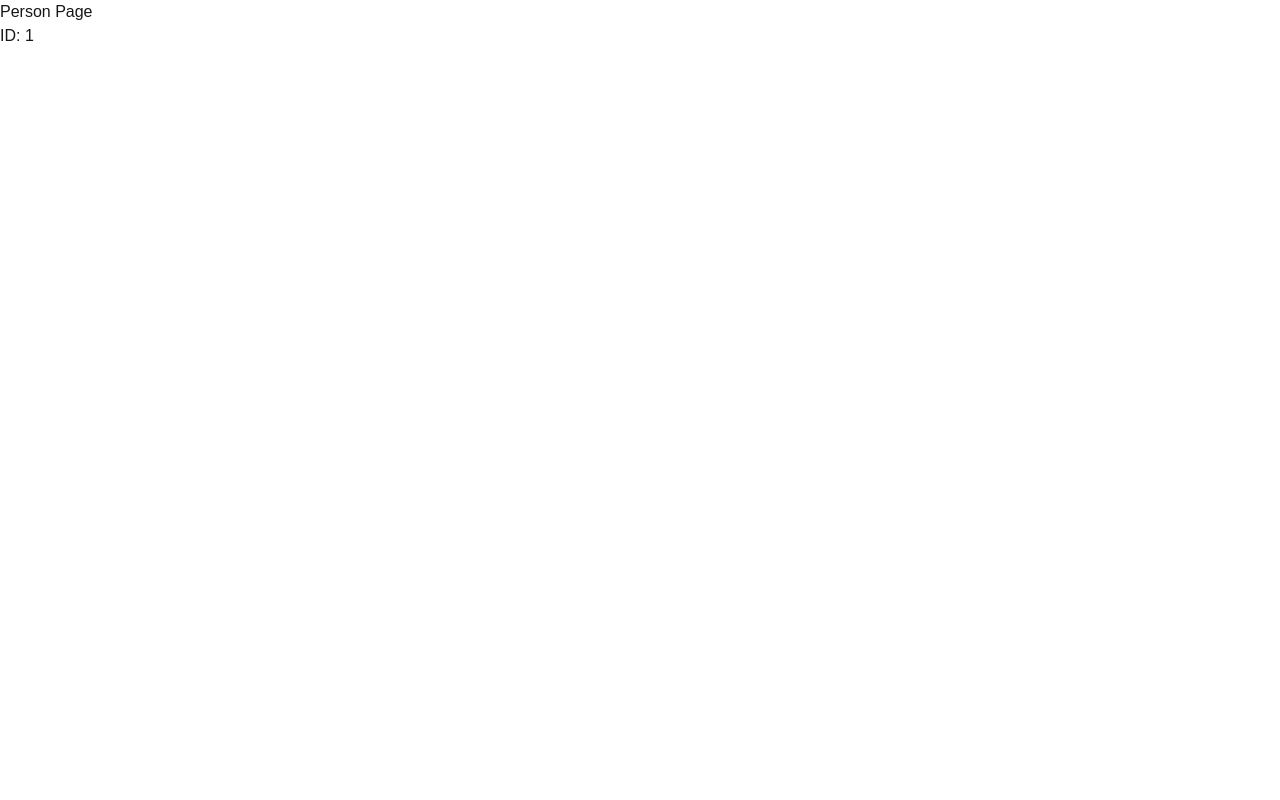
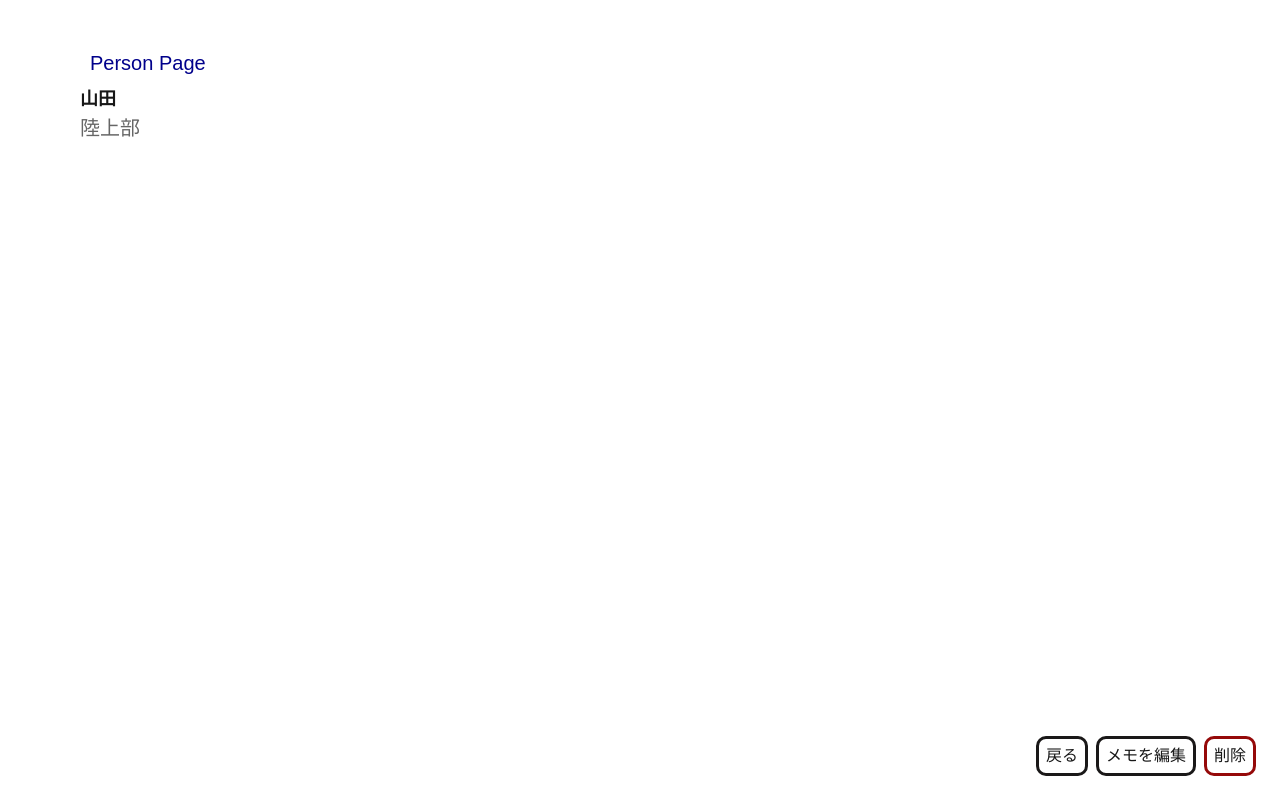
Before and after one commit to kotasimo/human-box, a Next.js app: page /person/1 in a window 1280 px wide. Built offline with nearby package versions, Linux system fonts and the light colour scheme.

Commit message:
second
とりあえずページ変わるんと、編集、保存はできるようになった

```diff
--- a/app/app.css
+++ b/app/app.css
@@ -58,7 +58,7 @@ main {
   display: -webkit-box;
   -webkit-line-clamp: 10;
   -webkit-box-orient: vertical;
-  font-size: 13px;
+  font-size: 20px;
   color: #666;
 
   word-break: break-word;
--- a/app/page.tsx
+++ b/app/page.tsx
@@ -17,6 +17,7 @@ const DEFAULT_PEOPLE: Person[] = [
   { id: "3", name: "鈴木", memo: "研究室" },
 ];
 
+// AIが書いた。理解は後回し。localStorageに不正な値が入ったときの処理らしい
 const isPersonArray = (value: unknown): value is Person[] => {
   return (
     Array.isArray(value) &&
@@ -93,24 +94,12 @@ const Home = () => {
             onClick={() => router.push(`/person/${person.id}`)}
             role="button"
             tabIndex={0}
-            onKeyDown={(e) => {
-              if (e.key === "Enter") router.push(`/person/${person.id}`);
-            }}
           >
             <div className="personName">{person.name}</div>
             <div className="personMemo">
               {person.memo?.trim() ? person.memo : " クリックしてメモを書く "}
             </div>
 
-            {/* <button
-              className="btn danger"
-              onClick={(e) => {
-                e.stopPropagation();
-                removePerson(person.id);
-              }}
-            >
-              削除
-            </button> */}
           </li>
         ))}
       </ul>
--- a/app/person/[id]/page.tsx
+++ b/app/person/[id]/page.tsx
@@ -1,18 +1,192 @@
-"use client"
+"use client";
 
-import { useParams } from "next/navigation"
+import { useEffect, useMemo, useRef, useState } from "react";
+import { useParams, useRouter } from "next/navigation";
+import "../../app.css";
 
+type Person = {
+  id: string;
+  name: string;
+  memo?: string;
+};
+
+const STORAGE_KEY = "humanbox-people-v1";
+
+const DEFAULT_PEOPLE: Person[] = [
+  { id: "1", name: "山田", memo: "陸上部" },
+  { id: "2", name: "佐藤" },
+  { id: "3", name: "鈴木", memo: "研究室" },
+];
+
+const isPersonArray = (value: unknown): value is Person[] => {
+  return (
+    Array.isArray(value) &&
+    value.every((item) => {
+      if (!item || typeof item !== "object") return false;
+      const candidate = item as Record<string, unknown>;
+      const hasValidId = typeof candidate.id === "string";
+      const hasValidName = typeof candidate.name === "string";
+      const hasValidMemo =
+        candidate.memo === undefined || typeof candidate.memo === "string";
+      return hasValidId && hasValidName && hasValidMemo;
+    })
+  );
+};
 
 const PersonPage = () => {
-    const params = useParams();
-    const id = params.id as string;
+  const router = useRouter();
+  const params = useParams();
+  const id = params.id as string;
 
+  const [editingId, setEditingId] = useState<string | null>(null);
+  const [draftName, setDraftName] = useState("");
+  const [draftMemo, setDraftMemo] = useState("");
+  // const [selectedId, setSelectedId] = useState<string | null>(null);
+  const [people, setPeople] = useState<Person[] | null>(null);
+
+  const hasLoadedRef = useRef(false);
+
+  // localStorage から people を読む（Homeと同じ）
+  useEffect(() => {
+    try {
+      const saved = window.localStorage.getItem(STORAGE_KEY);
+      if (!saved) {
+        setPeople(DEFAULT_PEOPLE);
+        return;
+      }
+      const parsed = JSON.parse(saved) as unknown;
+      setPeople(isPersonArray(parsed) ? parsed : DEFAULT_PEOPLE);
+    } catch {
+      setPeople(DEFAULT_PEOPLE);
+    } finally {
+      hasLoadedRef.current = true;
+    }
+  }, []);
+
+  useEffect(() => {
+    if (!hasLoadedRef.current) return;
+    if (people === null) return;
+    window.localStorage.setItem(STORAGE_KEY, JSON.stringify(people));
+  }, [people]);
+
+  // people が読めた後に、対象の person を探す
+  const person = useMemo(() => {
+    if (people === null) return null;
+    return people.find((p) => p.id === id) ?? null;
+  }, [people, id]);
+
+  if (people === null) {
+    return <div>Loading...</div>;
+  }
+
+  if (person === null) {
     return (
-        <main>
-            <h1>Person Page</h1>
-            <p>ID: {id}</p>
-        </main>
+      <main>
+        <h1>Not Found</h1>
+        {/* <p>ID: {id}</p> */}
+        {/* <button onClick={() => router.push("/")} className="return">
+          戻る
+        </button> */}
+      </main>
     );
-}
+  }
 
-export default PersonPage
+  const removePerson = (id: string) => {
+    setPeople((prev) => (prev? prev.filter((person) => person.id != id) : prev));
+    // setSelectedId(null);
+    if (editingId === id) {
+      setEditingId(null);
+      setDraftName("");
+      setDraftMemo("");
+    }
+  };
+
+  const startEdit = (person: Person) => {
+    setEditingId(person.id);
+    setDraftName(person.name);
+    setDraftMemo(person.memo ?? "");
+  };
+
+  const saveMemo = () => {
+    if (editingId === null) return;
+
+    setPeople((prev) =>
+      prev ? prev.map((p) =>
+        p.id === editingId ? { ...p, name: draftName, memo: draftMemo } : p,
+      ) : prev,
+    );
+
+    setEditingId(null);
+    setDraftName("");
+    setDraftMemo("");
+  };
+
+  const cancelEdit = () => {
+    setEditingId(null);
+    setDraftName(person.name);
+    setDraftMemo(person.memo ?? "");
+  };
+
+  return (
+    <main>
+      <h1>Person Page</h1>
+
+      <div className="personMain">
+        {editingId === person.id ? (
+          <>
+            <input
+              className="nameInput"
+              value={draftName}
+              onChange={(e) => setDraftName(e.target.value)}
+            />
+            <textarea
+              className="memoInput"
+              value={draftMemo}
+              onChange={(e) => setDraftMemo(e.target.value)}
+              autoFocus
+              rows={3}
+            />
+          </>
+        ) : (
+          <>
+            <div className="personName">{person.name}</div>
+            <div className="selectedPersonMemo">
+              {person.memo ?? " クリックしてメモを書く "}
+            </div>
+          </>
+        )}
+      </div>
+
+      <div className="personActions">
+        {editingId === person.id ? (
+          <div className="editActions">
+            <button className="btn" onClick={saveMemo}>
+              保存
+            </button>
+
+            <button className="btn" onClick={cancelEdit}>
+              キャンセル
+            </button>
+          </div>
+        ) : (
+          <>
+            <button onClick={() => router.push("/")} className="btn">
+              戻る
+            </button>
+            <button onClick={() => startEdit(person)} className="btn">
+              メモを編集
+            </button>
+            <button
+              onClick={() => removePerson(person.id)}
+              className="btn danger"
+            >
+              削除
+            </button>
+          </>
+        )}
+      </div>
+    </main>
+  );
+};
+
+export default PersonPage;
```
Also changed, not shown: 1 other file (tests, documents, lock files or other folders).
